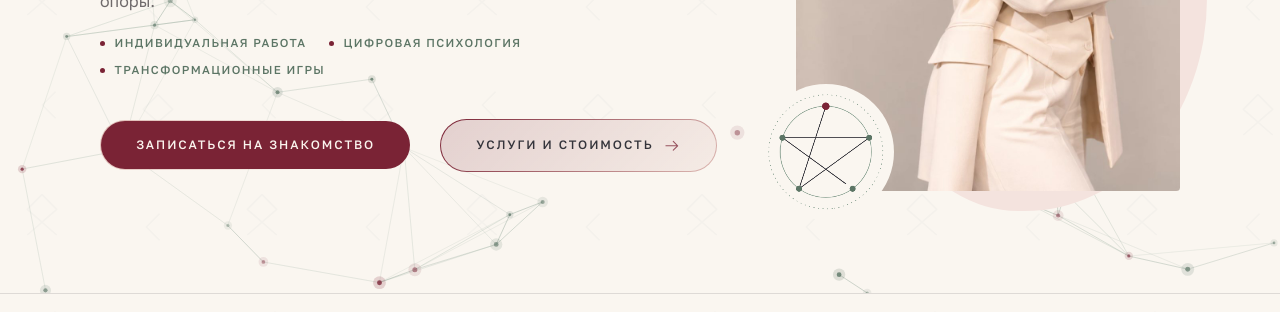
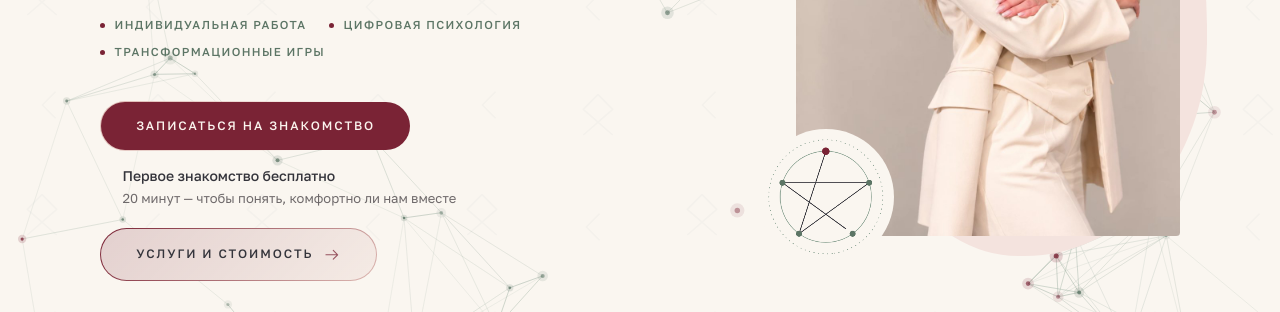
Before and after one commit to dudinamarina/dudinamarina.github.io, a plain HTML site: page index.html in a window 1280 px wide. Shown: the part 488-800 px from the top of the page. Drawn offline with nearby package versions, Linux system fonts and the light colour scheme; a web font is replaced by a local one.

Commit message:
Первый экран: подпись «Первое знакомство бесплатно» под кнопкой записи
Co-Authored-By: Claude Sonnet 5.5 <noreply@anthropic.com>
Claude-Session: https://claude.ai/code/session_01DykP4xF6UDpLLFQZ6eZN9o

```diff
--- a/index.html
+++ b/index.html
@@ -140,7 +140,11 @@ h1 em { font-style: italic; color: var(--wine); }
 .hero-tags { display: flex; flex-wrap: wrap; gap: .5rem 1.4rem; margin-top: 1.2rem; font-size: .72rem; letter-spacing: .12em; text-transform: uppercase; color: var(--sage-deep); font-weight: 500; }
 .hero-tags li { display: flex; align-items: center; gap: .6rem; }
 .hero-tags li::before { content: ""; width: 5px; height: 5px; border-radius: 50%; background: var(--wine); flex: none; }
-.hero-actions { display: flex; flex-wrap: wrap; align-items: center; gap: 1.2rem 1.8rem; margin-top: 2.4rem; }
+.hero-actions { display: flex; flex-wrap: wrap; align-items: flex-start; gap: 1.2rem 1.8rem; margin-top: 2.4rem; }
+.hero-cta { display: grid; gap: .8rem; justify-items: start; }
+.hero-note { display: grid; gap: .15rem; margin: 0; padding-left: 1.4rem; }
+.hero-note b { font-size: 14px; font-weight: 500; color: var(--ink); }
+.hero-note span { font-size: 13px; line-height: 1.5; color: var(--muted); max-width: 22rem; text-wrap: balance; }
 .portrait { position: relative; justify-self: end; width: min(100%, 24rem); }
 .portrait::before {
   content: ""; position: absolute; inset: 12% -7% -4% 14%;
@@ -622,7 +626,10 @@ footer .wrap { align-items: center;  display: flex; flex-wrap: wrap; justify-con
           <li>Трансформационные игры</li>
         </ul>
         <div class="hero-actions">
-          <a class="btn" href="https://t.me/Dyakonova_Anastasya?text=%D0%97%D0%B4%D1%80%D0%B0%D0%B2%D1%81%D1%82%D0%B2%D1%83%D0%B9%D1%82%D0%B5%2C%20%D0%90%D0%BD%D0%B0%D1%81%D1%82%D0%B0%D1%81%D0%B8%D1%8F%21%20%D0%A5%D0%BE%D1%87%D1%83%20%D0%B7%D0%B0%D0%BF%D0%B8%D1%81%D0%B0%D1%82%D1%8C%D1%81%D1%8F%20%D0%BD%D0%B0%20%D0%BA%D0%BE%D0%BD%D1%81%D1%83%D0%BB%D1%8C%D1%82%D0%B0%D1%86%D0%B8%D1%8E." target="_blank" rel="noopener">Записаться на знакомство</a>
+          <div class="hero-cta">
+            <a class="btn" href="https://t.me/Dyakonova_Anastasya?text=%D0%97%D0%B4%D1%80%D0%B0%D0%B2%D1%81%D1%82%D0%B2%D1%83%D0%B9%D1%82%D0%B5%2C%20%D0%90%D0%BD%D0%B0%D1%81%D1%82%D0%B0%D1%81%D0%B8%D1%8F%21%20%D0%A5%D0%BE%D1%87%D1%83%20%D0%B7%D0%B0%D0%BF%D0%B8%D1%81%D0%B0%D1%82%D1%8C%D1%81%D1%8F%20%D0%BD%D0%B0%20%D0%BA%D0%BE%D0%BD%D1%81%D1%83%D0%BB%D1%8C%D1%82%D0%B0%D1%86%D0%B8%D1%8E." target="_blank" rel="noopener">Записаться на знакомство</a>
+            <p class="hero-note"><b>Первое знакомство бесплатно</b><span>20 минут — чтобы понять, комфортно ли нам вместе</span></p>
+          </div>
           <a class="btn ghost" href="#services">Услуги и стоимость<svg viewBox="0 0 24 24" aria-hidden="true"><path d="M4 12h16M14 6l6 6-6 6"/></svg></a>
         </div>
       </div>
```
